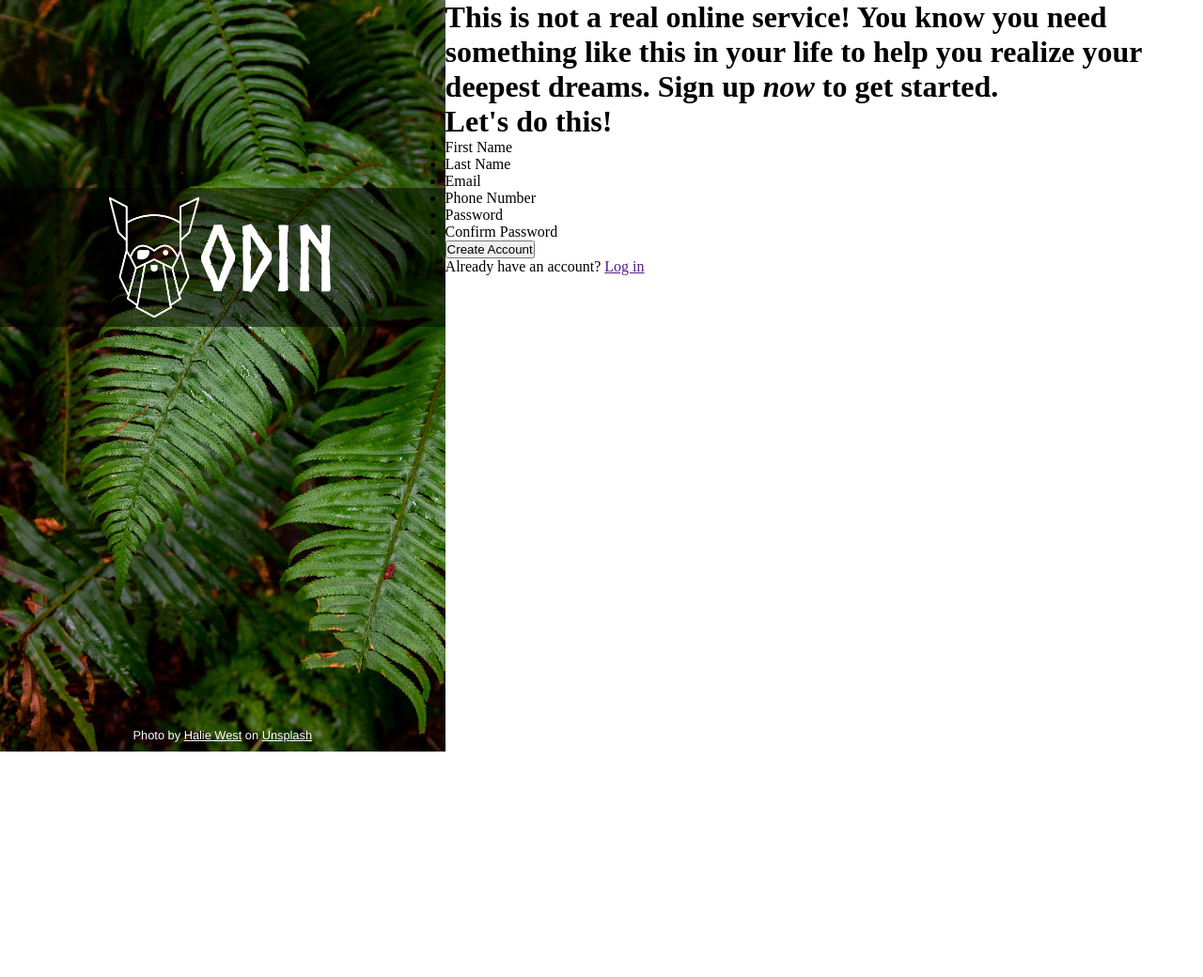
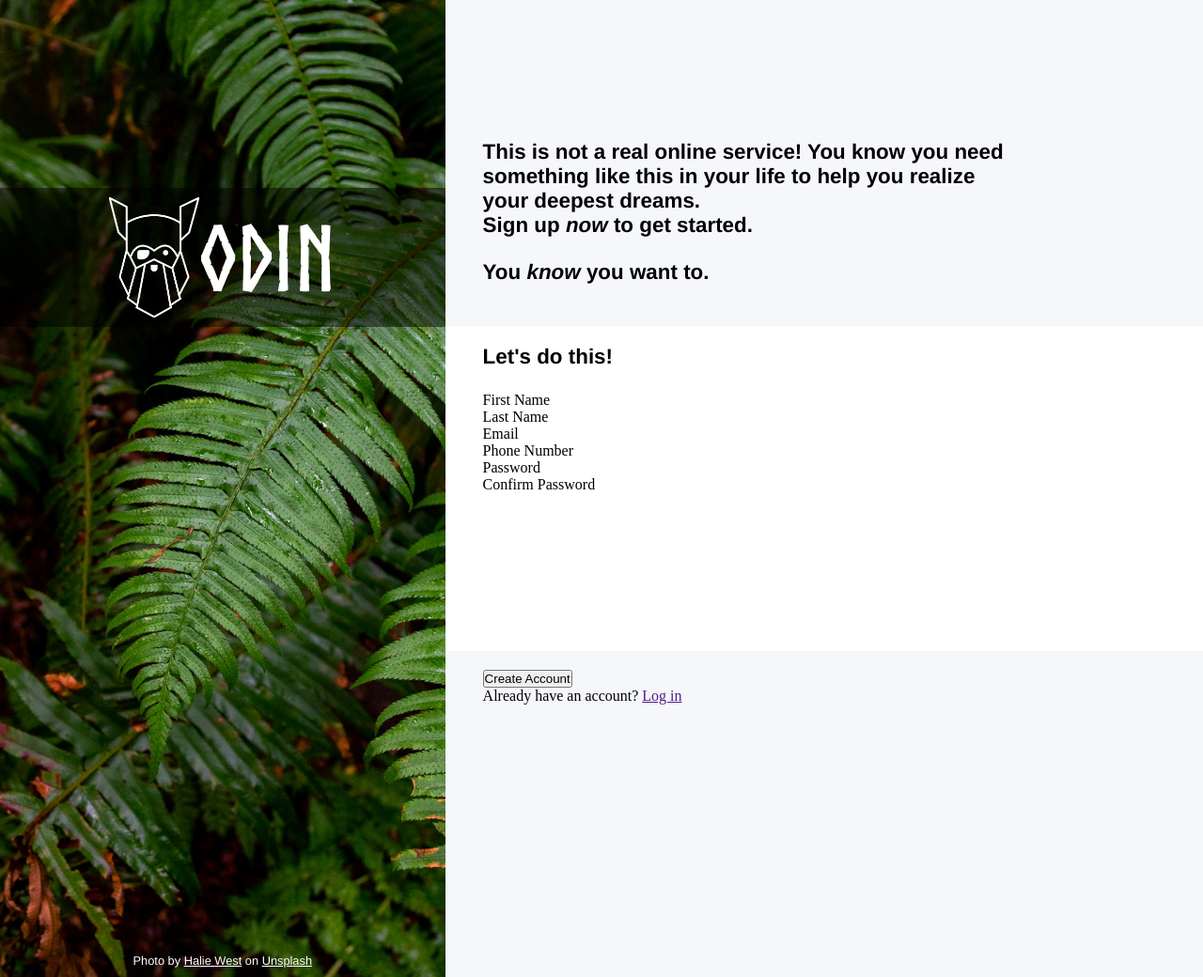
Before and after one commit to dvforest/odin-sign-up-form, a plain HTML site: page index.html in a window 1280 px wide. Shown: the whole page at 94% size. Before the commit the page ends 800 px from the top, so only its background shows below. Drawn offline with Linux system fonts and the light colour scheme.

Commit message:
Adjust flex settings, add padding, and adjust font size on main section.

```diff
--- a/index.html
+++ b/index.html
@@ -15,7 +15,12 @@
         <div class="credit">Photo by <a href="https://unsplash.com/fr/@haliewestphoto">Halie West</a> on <a href="https://unsplash.com/">Unsplash</a></div>
     </div>
     <div class="main">
-        <h1 class="hero-text">This is not a real online service! You know you need something like this in your life to help you realize your deepest dreams. Sign up <em>now</em> to get started. <br></h1>
+        <div class="hero-section">
+            <h1>This is not a real online service! You know you need something like this in your life to help you realize your deepest dreams.
+                <br>Sign up <em>now</em> to get started.
+            </h1>
+            <h1>You <em>know</em> you want to.</h1>
+        </div>
         <div class="form-section">
             <h1>Let's do this!</h1>
             <form>
--- a/style.css
+++ b/style.css
@@ -15,8 +15,18 @@
 
 body {
     display: flex;
-    height: 100vh;
+    height: 130vh;
 }
+
+h1 {
+    font-family: Helvetica, Arial, sans-serif;
+    font-size: 1.4rem;
+    margin-bottom: 1.5rem;
+}
+
+/* ============= */
+/*    HEADER     */
+/* ============= */
 
 .header {
     width: 37%;
@@ -46,17 +56,43 @@ body {
     color: rgb(255, 255, 255);
 }
 
-.header .credit{
+.header .credit {
     margin: 10px auto;
-    font-family: Helvetica;
+    font-family: Helvetica, Arial, sans-serif;
     font-size: 0.8rem;
     color: rgb(255, 255, 255);
 }
 
+.header .credit a {
+    color: rgb(255, 255, 255);
+}
+
+/* ============= */
+/*    MAIN      */
+/* ============= */
+
 .main {
     flex: 1;
+    display: flex;
+    flex-direction: column;
+    justify-content: space-evenly;
 }
 
-.credit a {
-    color: rgb(255, 255, 255);
+.hero-section, .form-section, .button-section {
+    flex: 1;
+    padding: 20px 200px 20px 40px;
 }
+
+.hero-section, .button-section {
+    background-color: rgb(245, 247, 251);
+}
+
+.hero-section {
+    display: flex;
+    flex-direction: column;
+    justify-content: end;
+}
+
+.form-section ul {
+    list-style-type: none;
+}
```
